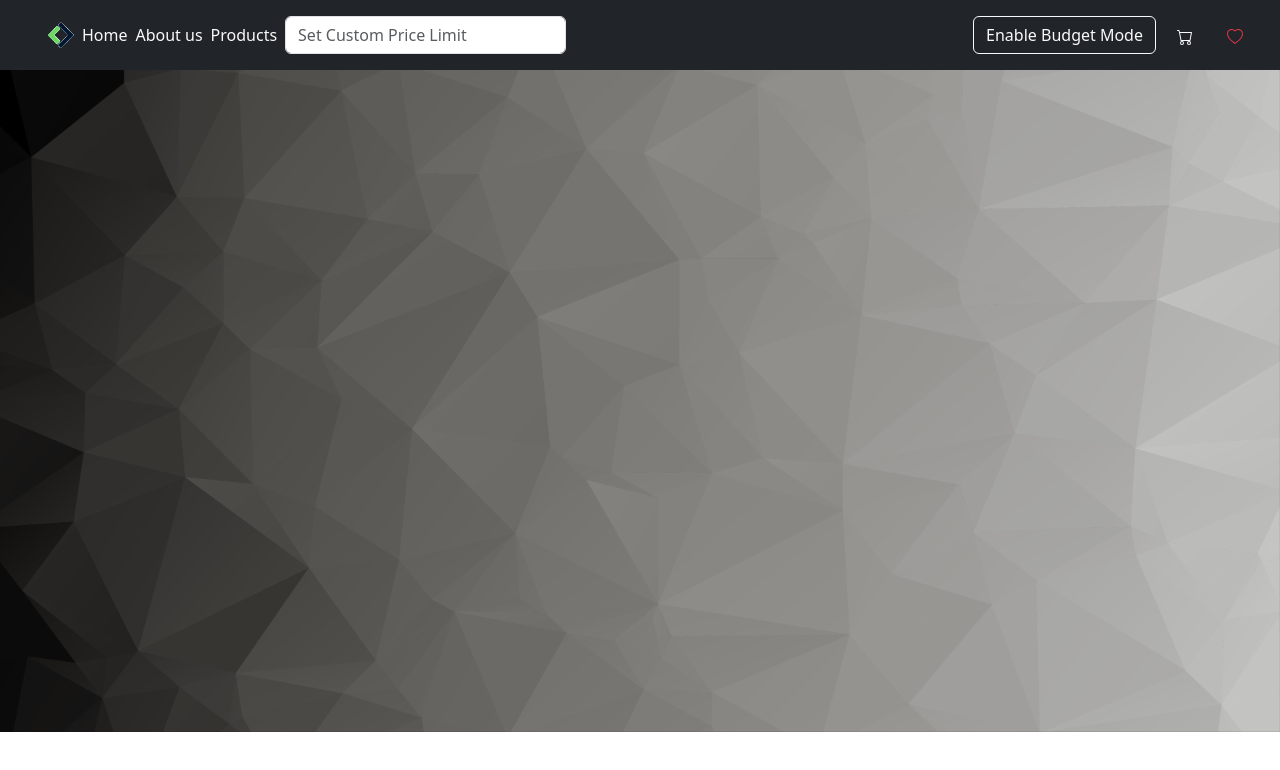
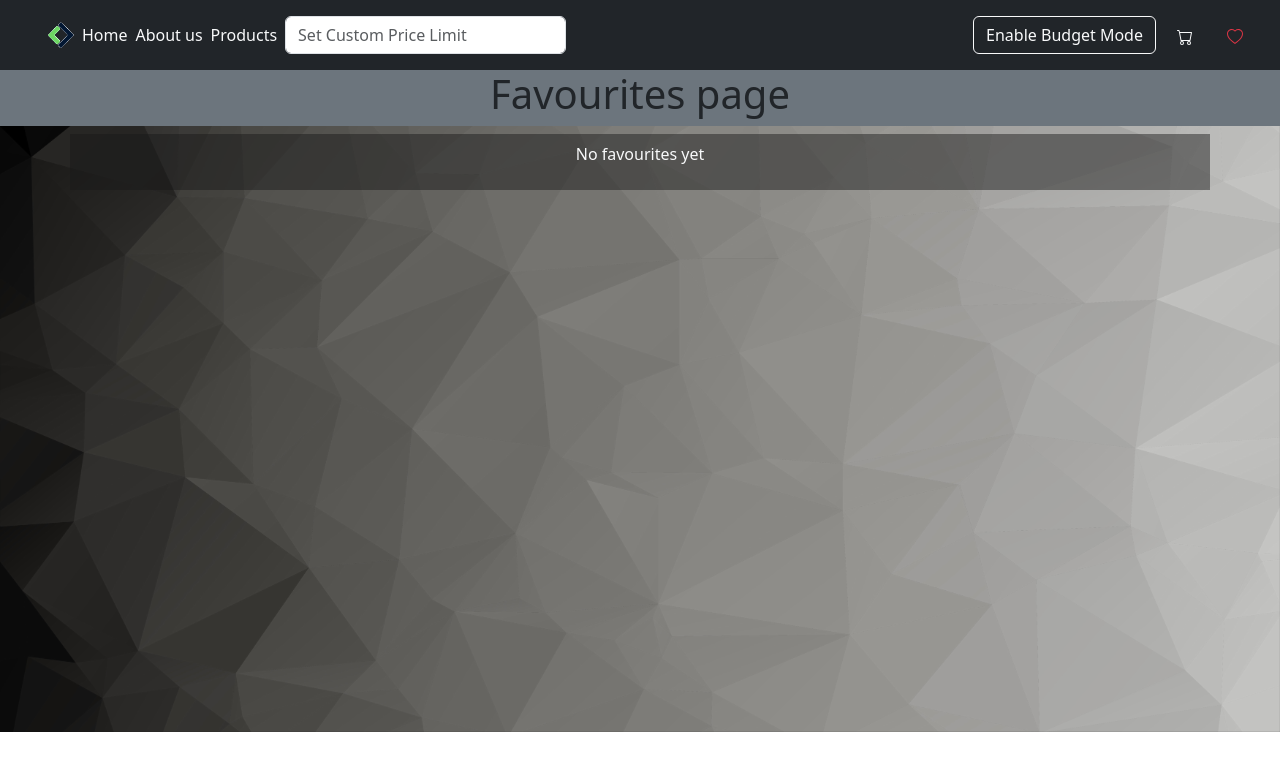
Before and after one commit to murphy-afk/react-context-api, a React (Vite) app: page /favourites in a window 1280 px wide. Shown: the top 770 px of the page. Built offline with nearby package versions, Linux system fonts and the light colour scheme.

Commit message:
feat: favourites page

```diff
--- a/src/App.jsx
+++ b/src/App.jsx
@@ -9,12 +9,14 @@ import PageNotFound from './pages/PageNotFound'
 import Favourites from './pages/Favourites'
 import Cart from './pages/Cart'
 import { BudgetProvider } from './context/BudgetContext'
+import { CollectionsProvider } from './context/CollectionsContext'
 
 function App() {
 
   return (
     <>
       <BudgetProvider>
+        <CollectionsProvider>
           <BrowserRouter>
             <Routes>
               <Route element={<DefaultLayout />} >
@@ -22,12 +24,13 @@ function App() {
                 <Route path='/about-us' element={<AboutUs />} />
                 <Route path='/products' element={<Products />} />
                 <Route path='/products/:id' element={<SingleProduct />} />
-              <Route path='/favourites' element={<Favourites/>} />
+                <Route path='/favourites' element={<Favourites />} />
                 <Route path='/cart' element={<Cart />} />
               </Route>
               <Route path="*" element={<PageNotFound />} />
             </Routes>
           </BrowserRouter>
+        </CollectionsProvider>
       </BudgetProvider>
     </>
   )
--- a/src/components/Header.jsx
+++ b/src/components/Header.jsx
@@ -1,10 +1,11 @@
-import { NavLink } from "react-router-dom";
+import { NavLink, useNavigate } from "react-router-dom";
 import Logo from '../assets/Logo.png'
 import { useBudgetMode } from "../context/BudgetContext";
-import { useState } from "react";
+
 
 export default function Header() {
   const { priceLimit, setPriceLimit, budgetMode, setBudgetMode } = useBudgetMode();
+  const navigate = useNavigate()
 
   return (
     <>
@@ -31,12 +32,12 @@ export default function Header() {
             setBudgetMode(!budgetMode);
             setPriceLimit('');
           }}>{budgetMode ? 'Disable' : 'Enable'} Budget Mode</button>
-          <button className='btn text-light'>
+          <button className='btn text-light' onClick={() => navigate('/Cart')}>
             <svg xmlns="http://www.w3.org/2000/svg" width="16" height="16" fill="currentColor" className="bi bi-cart me-2" viewBox="0 0 16 16">
               <path d="M0 1.5A.5.5 0 0 1 .5 1H2a.5.5 0 0 1 .485.379L2.89 3H14.5a.5.5 0 0 1 .491.592l-1.5 8A.5.5 0 0 1 13 12H4a.5.5 0 0 1-.491-.408L2.01 3.607 1.61 2H.5a.5.5 0 0 1-.5-.5M3.102 4l1.313 7h8.17l1.313-7zM5 12a2 2 0 1 0 0 4 2 2 0 0 0 0-4m7 0a2 2 0 1 0 0 4 2 2 0 0 0 0-4m-7 1a1 1 0 1 1 0 2 1 1 0 0 1 0-2m7 0a1 1 0 1 1 0 2 1 1 0 0 1 0-2" />
             </svg>
           </button>
-          <button className='btn text-danger'>
+          <button className='btn text-danger' onClick={() => navigate('/Favourites')}>
             <svg xmlns="http://www.w3.org/2000/svg" width="16" height="16" fill="currentColor" className="bi bi-heart" viewBox="0 0 16 16">
               <path d="m8 2.748-.717-.737C5.6.281 2.514.878 1.4 3.053c-.523 1.023-.641 2.5.314 4.385.92 1.815 2.834 3.989 6.286 6.357 3.452-2.368 5.365-4.542 6.286-6.357.955-1.886.838-3.362.314-4.385C13.486.878 10.4.28 8.717 2.01zM8 15C-7.333 4.868 3.279-3.04 7.824 1.143q.09.083.176.171a3 3 0 0 1 .176-.17C12.72-3.042 23.333 4.867 8 15" />
             </svg>
--- a/src/context/CollectionsContext.jsx
+++ b/src/context/CollectionsContext.jsx
@@ -1,4 +1,4 @@
-import { createContext, useState } from "react";
+import { createContext, useState, useContext } from "react";
 
 const CollectionsContext = createContext();
 
--- a/src/pages/Favourites.jsx
+++ b/src/pages/Favourites.jsx
@@ -1,5 +1,21 @@
+import { useCollections } from "../context/CollectionsContext"
+
 export default function Favourites() {
+  const { favourites } = useCollections();
+  console.log(favourites);
+
   return (
-    null
-  )
+    <>
+      <h1 className="text-center pt-0 pb-2 bg-secondary w-100">Favourites page</h1>
+      {favourites.length === 0 ? (
+        <div className="container text-center bg-semitransparent py-2 text-light">
+          <p>No favourites yet</p>
+        </div>) :
+        (
+          <div>
+            <h1>There are {favourites.length} products in your favourites list</h1>
+          </div>
+        )}
+    </>
+  );
 }
```
Lines whose indentation alone changed are shown as unchanged.
